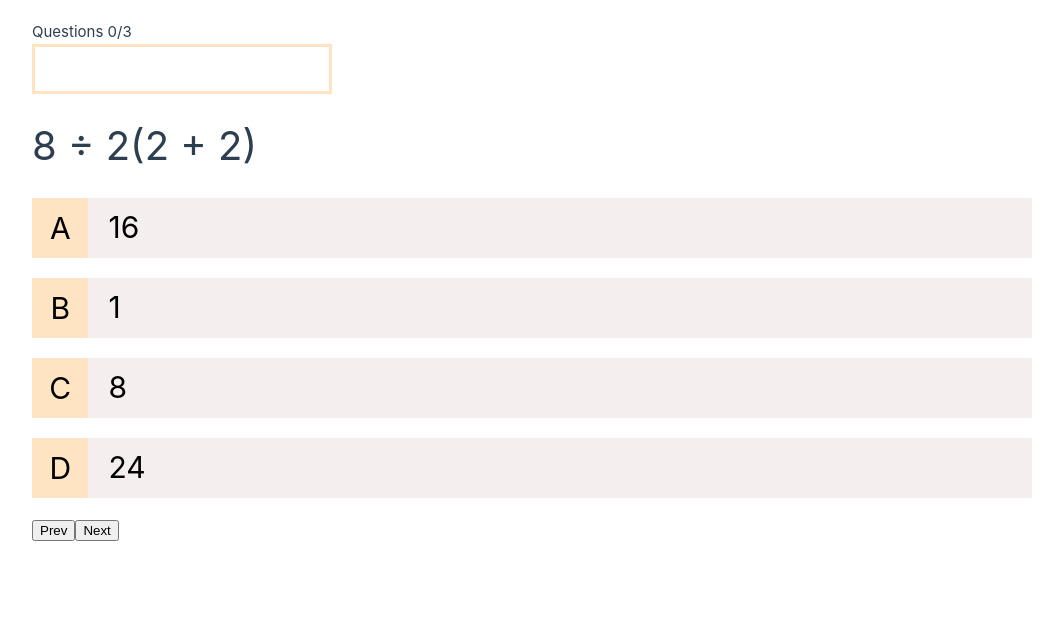
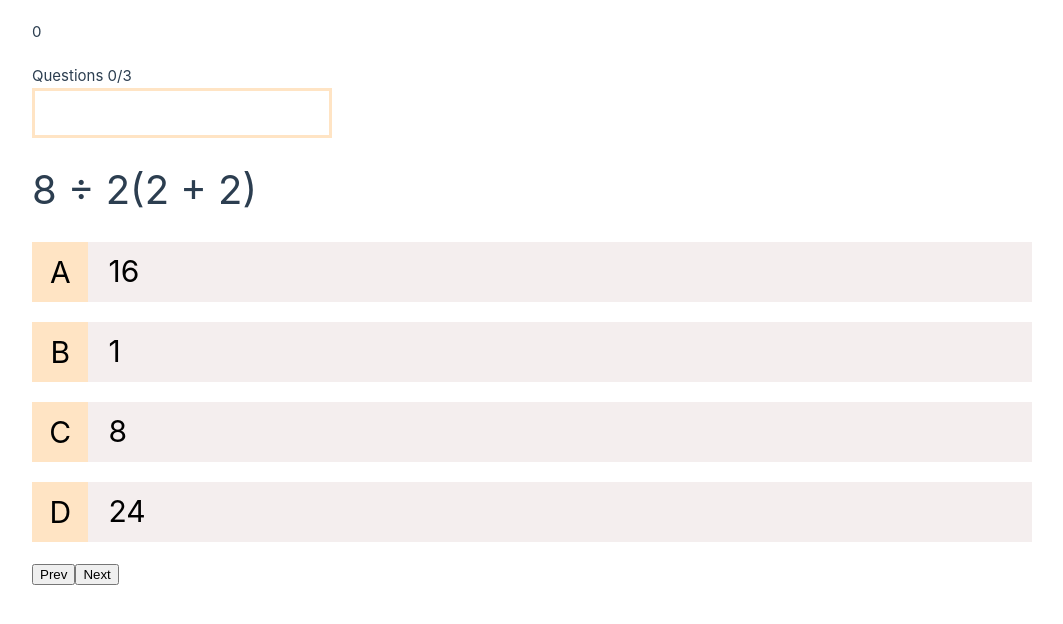
Before and after one commit to Chandanindalkar/vue-quizapp, a Vue app: page /quiz/1 in a window 1280 px wide. Shown: the top 624 px of the page, without its empty margins (108-1171 px from the left). Built offline with nearby package versions, Linux system fonts and the light colour scheme.

Commit message:
added quiz completion bar percentage

```diff
--- a/src/components/QuizHeader.vue
+++ b/src/components/QuizHeader.vue
@@ -3,17 +3,20 @@ import { defineProps, ref, watch } from 'vue';
 import { useRoute, useRouter, RouterView } from 'vue-router';
 // import Module from '';
 
-const { questionStatus } = defineProps(['questionStatus']);
-
-// const stat = ref();
+const { questionStatus,  } = defineProps(['questionStatus', 'barPercentage']);
 
 </script>
 
 <template>
     <header>
+        {{ barPercentage }}
       <h4>Questions {{ questionStatus }}</h4>
       <div class="bar">
-        <div class="completion"></div>
+        <div
+            :style="{width: barPercentage}"
+            class="completion"
+        >
+        </div>
       </div>
     </header>
 </template>
@@ -37,5 +40,6 @@ const { questionStatus } = defineProps(['questionStatus']);
     width: 0%;
     height: 100%;
     background-color: bisque;
+    color: aliceblue;
   }
 </style>
--- a/src/views/QuizView.vue
+++ b/src/views/QuizView.vue
@@ -1,5 +1,5 @@
 <script setup>
-import { defineProps, ref, watch } from 'vue';
+import { defineProps, ref, watch, computed } from 'vue';
 import { useRoute, useRouter, RouterView } from 'vue-router';
 import Question from '../components/Question.vue'
 import QuizHeader from '../components/QuizHeader.vue'
@@ -14,10 +14,18 @@ const currentQuestionIndex = ref(0);
 
 const quiz = quizes.find(q => q.id == quizId);
 
-const questionStatus = ref(`${currentQuestionIndex.value}/${quiz.questions.length}`);
-watch(() => currentQuestionIndex.value, () => {
-  questionStatus.value = `${currentQuestionIndex.value}/${quiz.questions.length}`;
+// const questionStatus = ref(`${currentQuestionIndex.value}/${quiz.questions.length}`);
+// watch(() => currentQuestionIndex.value, () => {
+//   questionStatus.value = `${currentQuestionIndex.value}/${quiz.questions.length}`;
+// })
+const questionStatus = computed(() => {
+  return `${currentQuestionIndex.value}/${quiz.questions.length}`;
 })
+
+const barPercentage = computed(() => {
+  return `${currentQuestionIndex.value/quiz.questions.length * 100}`;
+})
+
 </script>
 
 <template>
@@ -25,6 +33,7 @@ watch(() => currentQuestionIndex.value, () => {
     <!-- {{ quiz }} -->
     <QuizHeader
       :questionStatus="questionStatus"
+      :barPercentage="barPercentage"
     />
     <div>
       <Question
```
